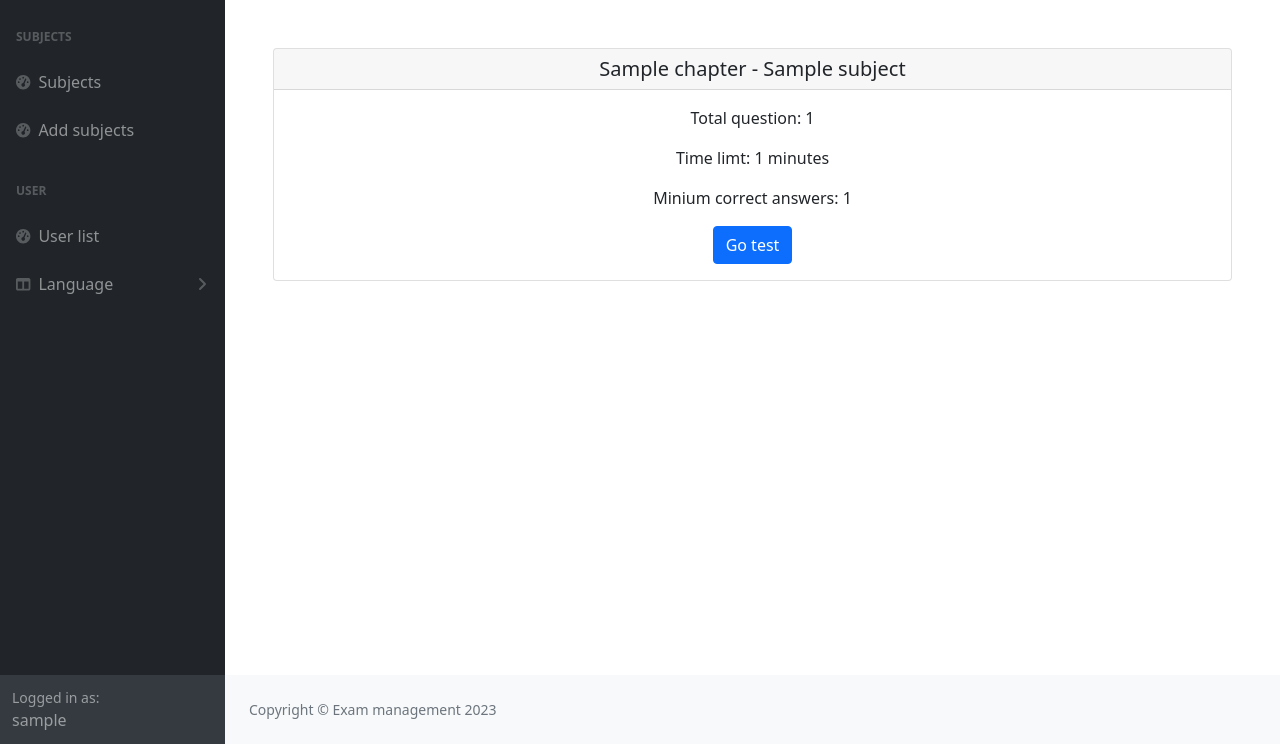
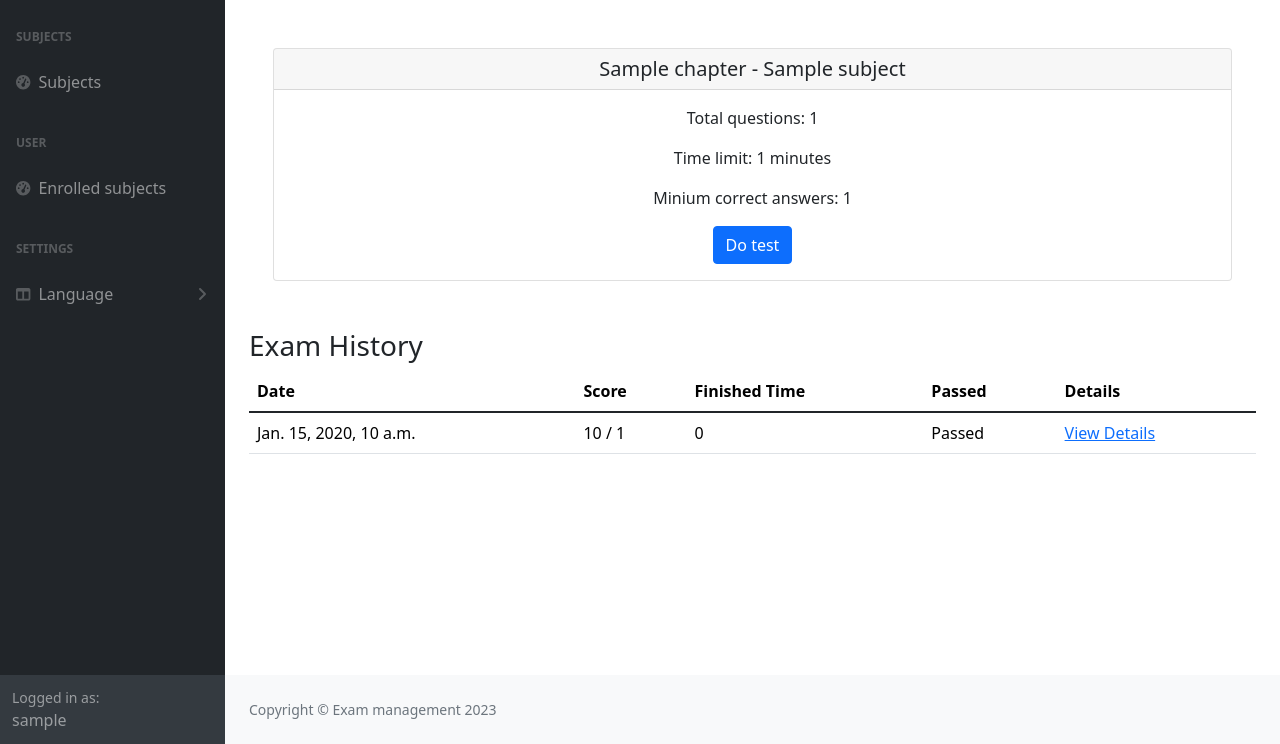
Before and after one commit to quanganhquanganh/hn_python_naitei19-exam_management_system, a Django app: page /main/chapter/1 in a window 1280 px wide. Shown: the part 56-800 px from the top of the page. Run offline with Django 3.2, Linux system fonts and the light colour scheme; a user stored in the database is signed in; tables that the repository leaves empty hold one stand-in row (values such as "Sample post"); style sheets or scripts are compiled from the project's sources; some libraries are stand-ins or nearby versions.

Commit message:
View user and their test results in both Admin and Main screens

```diff
--- a/exammanagement/main/templates/base_generic.html
+++ b/exammanagement/main/templates/base_generic.html
@@ -91,59 +91,16 @@
                                 {% trans "Subjects" %}
                             </a>
                             {% if request.user.is_authenticated %}
-                                {% if user.is_superuser %}
-                                    <a class="nav-link" href="#">
-                                        <div class="sb-nav-link-icon">
-                                            <i class="fas fa-tachometer-alt"></i>
-                                        </div>
-                                        {% trans "Add subjects" %}
-                                    </a>
-                                {% else %}
-                                    <a class="nav-link" href="#">
-                                        <div class="sb-nav-link-icon">
-                                            <i class="fas fa-tachometer-alt"></i>
-                                        </div>
-                                        {% trans "Enrolled subjects" %}
-                                    </a>
-                                {% endif %}
-                            {% endif %}
                             <div class="sb-sidenav-menu-heading">{% trans "User" %}</div>
-                            {% if user.is_superuser %}
-                                <a class="nav-link" href="#">
+                                <!-- href is subjects/enrolled -->
+                                <a class="nav-link" href="{% url 'enrolled-subjects' %}">
                                     <div class="sb-nav-link-icon">
                                         <i class="fas fa-tachometer-alt"></i>
                                     </div>
-                                    {% trans "User list" %}
+                                    {% trans "Enrolled subjects" %}
                                 </a>
-                            {% elif request.user.is_authenticated %}
-                            <a
-                            class="nav-link collapsed"
-                            href="#"
-                            data-bs-toggle="collapse"
-                            data-bs-target="#collapseLayouts"
-                            aria-expanded="false"
-                            aria-controls="collapseLayouts"
-                            >
-                                <div class="sb-nav-link-icon">
-                                    <i class="fas fa-columns"></i>
-                                </div>
-                                {% trans "User history" %}
-                                <div class="sb-sidenav-collapse-arrow">
-                                    <i class="fas fa-angle-down"></i>
-                                </div>
-                            </a>
-                            <div
-                            class="collapse"
-                            id="collapseLayouts"
-                            aria-labelledby="headingOne"
-                            data-bs-parent="#sidenavAccordion"
-                            >
-                                <nav class="sb-sidenav-menu-nested nav">
-                                    <a class="nav-link" href="#">{% trans "Finished subjects" %}</a>
-                                    <a class="nav-link" href="#">{% trans "Finished tests" %}</a>
-                                </nav>
-                            </div>
                             {% endif %}
+                            <div class="sb-sidenav-menu-heading">{% trans "Settings" %}</div>
                             <a
                             class="nav-link collapsed"
                             href="#"
--- a/exammanagement/main/templates/main/chapter_detail.html
+++ b/exammanagement/main/templates/main/chapter_detail.html
@@ -8,14 +8,54 @@
                 {{ chapter.name }} - {{ chapter.subject.name}}
             </h5>
             <div class="card-body">
-                <p class="card-text">{% trans "Total question" %}: {{ chapter.num_questions }}</p>
-                <p class="card-text">{% trans "Time limt" %}: {{ chapter.time_limit }} {% trans "minutes" %}</p>
+                <p class="card-text">{% trans "Total questions" %}: {{ chapter.num_questions }}</p>
+                <p class="card-text">{% trans "Time limit" %}: {{ chapter.time_limit }} {% trans "minutes" %}</p>
                 <p class="card-text">{% trans "Minium correct answers" %}: {{ chapter.min_correct_ans }}</p>
                 <form action="{% url 'create-exam' chapter.id %}" method="post">
                     {% csrf_token %}
-                    <button class="btn btn-primary" type="submit">{% trans "Go test" %}</button>
+                    <button class="btn btn-primary" type="submit">{% trans "Do test" %}</button>
                   </form>
             </div>
         </div>
     </div>
+
+    <div class="mt-5">
+        <h3>{% trans "Exam History" %}</h3>
+        <table class="table">
+            <thead>
+                <tr>
+                    <th>{% trans "Date" %}</th>
+                    <th>{% trans "Score" %}</th>
+                    <th>{% trans "Finished Time" %}</th>
+                    <th>{% trans "Passed" %}</th>
+                    <th>{% trans "Details" %}</th>
+                </tr>
+            </thead>
+            <tbody>
+                {% for test in tests %}
+                    <tr>
+                        <td>{{ test.created_at }}</td>
+                        <td>{{ test.total_score }} / {{ test.num_questions }}</td>
+                        <td>{{ test.time }}</td>
+                        <td>
+                            {% if test.passed %}
+                                Passed
+                            {% else %}
+                                Failed
+                            {% endif %}
+                        </td>
+                        <td>
+                            <a href="{{ test.get_absolute_url }}">
+                                {% trans "View Details" %}
+                            </a>
+                        </td>
+                    </tr>
+                {% empty %}
+                    <tr>
+                        <td colspan="2">{% trans "No exam history available." %}</td>
+                    </tr>
+                {% endfor %}
+            </tbody>
+        </table>
+    </div>
 {% endblock %}
--- a/exammanagement/main/templates/main/subject_list.html
+++ b/exammanagement/main/templates/main/subject_list.html
@@ -5,7 +5,7 @@
     {% if subject_list %}
         <div class="row gy-5">
             {% for subject in subject_list %}
-                <div class="card m-3 col-6 w-18r" id="course-{{ course.id }}">
+                <div class="card m-3 col-6 w-18r" id="course-{{ subject.id }}">
                     <img src="/main/static/image/subject_bg.png" alt="..."  class="object-fit-cover">
                     <div class="card-body">
                         <h5 class="card-title">{{ subject.name }}</h5>
@@ -21,6 +21,6 @@
             {% endfor %}
         </div>
         {% else %}
-        <p>{% trans "There are no subjects in the web." %}</p>
+        <p>{% trans "No subjects" %}</p>
     {% endif %}
 {% endblock %}
--- a/exammanagement/main/urls.py
+++ b/exammanagement/main/urls.py
@@ -1,17 +1,23 @@
 from django.urls import path
+
 from . import views
 
 urlpatterns = [
     path('', views.SubjectListView.as_view(), name='index'),
     path('subjects/', views.SubjectListView.as_view(), name='subjects'),
-    path('subject/<int:pk>', views.SubjectDetailView.as_view(),
-         name='subject-detail'),
-    path('chapter/<int:pk>', views.ChapterDetailView.as_view(),
-         name='chapter-detail'),
-    path('subject/<int:subject_id>/enroll/',
-         views.enroll_subject, name='subject-registration'),
+    path(
+        'subjects/enrolled/',
+        views.EnrolledSubjectListView.as_view(),
+        name='enrolled-subjects',
+    ),
+    path('subject/<int:pk>', views.SubjectDetailView.as_view(), name='subject-detail'),
+    path('chapter/<int:pk>', views.ChapterDetailView.as_view(), name='chapter-detail'),
+    path(
+        'subject/<int:subject_id>/enroll/',
+        views.enroll_subject,
+        name='subject-registration',
+    ),
     path('profile/', views.user_profile, name='user-profile'),
-    path('create-exam/chapter/<int:pk>',
-         views.create_exam_view, name='create-exam'),
-    path('exam/<int:pk>', views.take_exam_view, name='take-exam')
+    path('create-exam/chapter/<int:pk>', views.create_exam_view, name='create-exam'),
+    path('exam/<int:pk>', views.take_exam_view, name='take-exam'),
 ]
--- a/exammanagement/main/views.py
+++ b/exammanagement/main/views.py
@@ -1,25 +1,25 @@
+import datetime
+import logging
 import random
 from random import sample
-import datetime
 
-from main.models import Answer, Choice, Question, Subject, Chapter, Enroll, Test
+from django.contrib import messages
+from django.contrib.auth import authenticate, login, logout
+from django.contrib.auth.decorators import login_required
+from django.contrib.auth.forms import AuthenticationForm
+from django.contrib.auth.mixins import LoginRequiredMixin
+from django.http import HttpResponseRedirect, JsonResponse
+from django.shortcuts import get_object_or_404, redirect, render
+from django.urls import reverse
+from django.utils import timezone
+from django.utils.translation import gettext_lazy as _
+from django.views import generic
+from django.views.decorators.csrf import requires_csrf_token
+from main.models import Answer, Chapter, Choice, Enroll, Question, Subject, Test
+
 from .forms import NewUserForm
-from django.shortcuts import get_object_or_404
-from django.http import HttpResponseRedirect, JsonResponse
-from django.urls import reverse
-from django.shortcuts import redirect, render
-from django.views import generic
-from django.contrib.auth import login, authenticate, logout
-from django.contrib import messages
-from django.contrib.auth.forms import AuthenticationForm
-from django.utils.translation import gettext_lazy as _
-from django.contrib.auth.mixins import LoginRequiredMixin
-from django.contrib.auth.decorators import login_required
-from django.utils import timezone
-import logging
-from django.views.decorators.csrf import requires_csrf_token
 
-logger = logging.getLogger("mylogger")
+logger = logging.getLogger('mylogger')
 
 # Create your views here.
 
@@ -29,22 +29,34 @@ class SubjectListView(generic.ListView):
     paginate_by = 6
 
 
+class EnrolledSubjectListView(LoginRequiredMixin, generic.ListView):
+    model = Subject
+    paginate_by = 6
+    template_name = 'subject_list.html'
+
+    def get_queryset(self):
+        return Subject.objects.filter(enrollers=self.request.user)
+
+
 def register_request(request):
-    if request.method == "POST":
+    if request.method == 'POST':
         form = NewUserForm(request.POST)
         if form.is_valid():
             user = form.save()
             login(request, user)
-            messages.success(request, _("Registration successful."))
+            messages.success(request, _('Registration successful.'))
             return HttpResponseRedirect(reverse('index'))
-        messages.error(
-            request, _("Unsuccessful registration. Invalid information."))
+        messages.error(request, _('Unsuccessful registration. Invalid information.'))
     form = NewUserForm()
-    return render(request=request, template_name="./registration/register.html", context={"register_form": form})
+    return render(
+        request=request,
+        template_name='./registration/register.html',
+        context={'register_form': form},
+    )
 
 
 def login_request(request):
-    if request.method == "POST":
+    if request.method == 'POST':
         form = AuthenticationForm(request, data=request.POST)
         if form.is_valid():
             username = form.cleaned_data.get('username')
@@ -52,20 +64,23 @@ def login_request(request):
             user = authenticate(username=username, password=password)
             if user is not None:
                 login(request, user)
-                messages.info(request, _(
-                    "You are now logged in as ") + f"{username}.")
+                messages.info(request, _('You are now logged in as ') + f'{username}.')
                 return HttpResponseRedirect(reverse('index'))
             else:
-                messages.error(request, _("Invalid username or password."))
+                messages.error(request, _('Invalid username or password.'))
         else:
-            messages.error(request, _("Invalid username or password."))
+            messages.error(request, _('Invalid username or password.'))
     form = AuthenticationForm()
-    return render(request=request, template_name="./registration/login.html", context={"login_form": form})
+    return render(
+        request=request,
+        template_name='./registration/login.html',
+        context={'login_form': form},
+    )
 
 
 def logout_request(request):
     logout(request)
-    messages.info(request, _("You have successfully logged out."))
+    messages.info(request, _('You have successfully logged out.'))
     return HttpResponseRedirect(reverse('index'))
 
 
@@ -77,18 +92,22 @@ class SubjectDetailView(generic.DetailView):
         context['chapters'] = context['subject'].chapter_set.all()
         context['enrollercount'] = context['subject'].enroll_set.all().count()
         user = self.request.user
-        context['is_enrolled'] = context['subject'].enrollers.filter(
-            id=user.id).exists()
+        context['is_enrolled'] = (
+            context['subject'].enrollers.filter(id=user.id).exists()
+        )
         return context
 
 
 class ChapterDetailView(generic.DetailView):
     model = Chapter
 
-
-def chapter_detail_view(request, primary_key):
-    chapter = get_object_or_404(Chapter, pk=primary_key)
-    return render(request, 'main/chapter_detail.html', context={'chapter': chapter})
+    def get_context_data(self, **kwargs):
+        context = super(ChapterDetailView, self).get_context_data(**kwargs)
+        user = self.request.user
+        context['tests'] = Test.objects.filter(
+            user=user, chapter=context['chapter']
+        ).order_by('-completed_at')[:3]
+        return context
 
 
 @login_required
@@ -99,15 +118,14 @@ def enroll_subject(request, subject_id):
     if request.method == 'POST':
         registration = Enroll(user=user, subject=subject)
         registration.save()
-        return JsonResponse({'message': _("Registration successful.")})
+        return JsonResponse({'message': _('Registration successful.')})
     return render(request, 'enroll_form.html', {'subject': subject})
 
 
 def user_profile(request):
     user = request.user
-    enrolled_subjects = Enroll.objects.filter(
-        user=user).order_by("-id")[:3]
-    tests = Test.objects.filter(user=user).order_by("-completed_at")[:3]
+    enrolled_subjects = Enroll.objects.filter(user=user).order_by('-id')[:3]
+    tests = Test.objects.filter(user=user).order_by('-completed_at')[:3]
 
     context = {
         'user': user,
@@ -125,16 +143,18 @@ def create_exam_view(request, pk):
     # del request.session['is-examing']
     if request.method == 'POST':
         # kiem tra nguoi dung da dang ky chu de chua
-        if not chapter.subject.enrollers.filter(
-                id=user.id).exists():
-            messages.error(request, _(
-                'You must enroll the subject of this test first.'))
-            return render(request, 'main/chapter_detail.html',
-                          context={'chapter': chapter})
-        if 'is-examing' not in request.session:  # neu dang chua lam bai kiem tra nao thi tao bai moi
+        if not chapter.subject.enrollers.filter(id=user.id).exists():
+            messages.error(request, _('You must enroll the test\'s subject first.'))
+            return render(
+                request, 'main/chapter_detail.html', context={'chapter': chapter}
+            )
+        if (
+            'is-examing' not in request.session
+        ):  # neu dang chua lam bai kiem tra nao thi tao bai moi
             request.session.get('is-examing', True)
-            test = Test(user=user, chapter=chapter,
-                        created_at=timezone.now(), total_score=0)
+            test = Test(
+                user=user, chapter=chapter, created_at=timezone.now(), total_score=0
+            )
             test.save()
             if test:
                 return HttpResponseRedirect(reverse('take-exam', args=[str(test.id)]))
@@ -147,11 +167,16 @@ def create_exam_view(request, pk):
                 test = examing_test
                 return HttpResponseRedirect(reverse('take-exam', args=[str(test.id)]))
             else:
-                messages.error(request, _(
-                    'You have a test is still doing. Please submit that test before create a new test.'))
+                messages.error(
+                    request,
+                    _(
+                        'You have a test still in progress. Please submit that test before creating a new test.'
+                    ),
+                )
         else:
-            test = Test(user=user, chapter=chapter,
-                        created_at=timezone.now(), total_score=0)
+            test = Test(
+                user=user, chapter=chapter, created_at=timezone.now(), total_score=0
+            )
             test.save()
             if test:
                 return HttpResponseRedirect(reverse('take-exam', args=[str(test.id)]))
@@ -171,13 +196,14 @@ def __random_question(test):
 # cac session de luu thong tin dong ho dem nguoc
 def __countdown_session(request, test):
     exam_start_time = request.session.get(
-        'exam_start_time', test.created_at.timestamp())
+        'exam_start_time', test.created_at.timestamp()
+    )
     exam_duration_minutes = request.session.get(
-        'exam_duration_minutes', test.chapter.time_limit)
+        'exam_duration_minutes', test.chapter.time_limit
+    )
     current_time = timezone.now().timestamp()
     elapsed_time_seconds = current_time - exam_start_time
-    remaining_time_seconds = (
-        exam_duration_minutes * 60) - elapsed_time_seconds
+    remaining_time_seconds = (exam_duration_minutes * 60) - elapsed_time_seconds
     return remaining_time_seconds
 
 
@@ -186,8 +212,7 @@ def __when_not_had_choice(request, test):
     exam_choice_ids = []
     questions = __random_question(test)
     for question in questions:
-        choice = Choice(user=request.user,
-                        question=question, test=test)
+        choice = Choice(user=request.user, question=question, test=test)
         choice.save()
         exam_choice_ids.append(choice.id)
     request.session['exam-choice-ids'] = exam_choice_ids
@@ -208,8 +233,7 @@ def __submit_test(request, test, choices):
     total_score = 0
     for choice in choices:
         answer_key = f'question_{choice.question.id}'
-        answer_id = request.POST.get(
-            answer_key)
+        answer_id = request.POST.get(answer_key)
         choice.answer = Answer.objects.filter(id=answer_id).first()
         choice.save()
         if choice.answer:
@@ -243,13 +267,20 @@ def take_exam_view(request, pk):
         if request.method == 'POST':
             # Handle user responses
             test1, choices1 = __submit_test(request, test, choices)
-            return render(request, 'main/test-results.html', context={
-                'test': test1,
-                'choices': choices1,
-            })
+            return render(
+                request,
+                'main/test_results.html',
+                context={
+                    'test': test1,
+                    'choices': choices1,
+                },
+            )
         remaining_time_seconds = __countdown_session(request, test)
-        context = {'test': test, 'choices': choices,
-                   'remaining_time_seconds': max(remaining_time_seconds, 0), }
+        context = {
+            'test': test,
+            'choices': choices,
+            'remaining_time_seconds': max(remaining_time_seconds, 0),
+        }
         if 'user_responses' in request.session:
             user_responses = dict(request.session['user_responses'])
             context['user_responses'] = user_responses
@@ -258,4 +289,8 @@ def take_exam_view(request, pk):
     else:
         choices = Choice.objects.filter(test=test)
         logger.info(choices)
-        return render(request, 'main/test-results.html', context={'test': test, 'choices': choices})
+        return render(
+            request,
+            'main/test_results.html',
+            context={'test': test, 'choices': choices},
+        )
```
Also changed, not shown: docker-compose.yml (+7 -1 lines), exammanagement/main/admin.py (+53 -20 lines), exammanagement/main/models.py (+84 -40 lines), exammanagement/locale/vi/LC_MESSAGES/django.po, exammanagement/main/templates/main/test_results.html (renamed from exammanagement/main/templates/main/test-results.html), exammanagement/main/templates/main/user_profile.html (indentation only).
